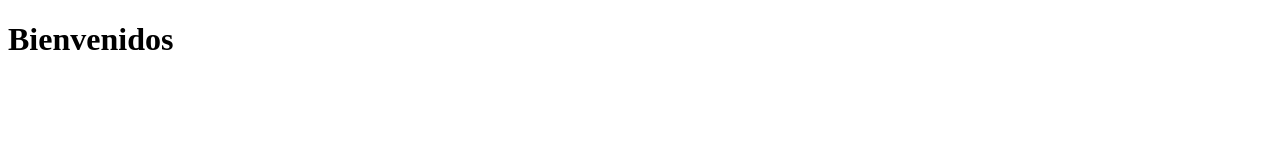
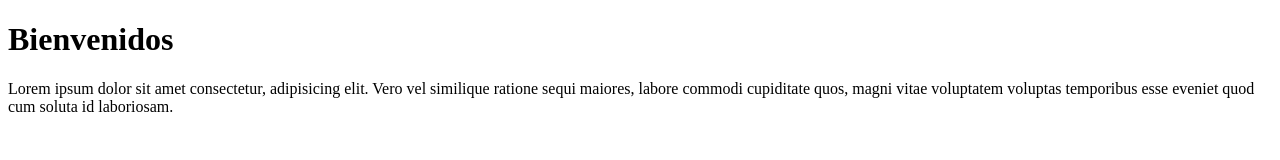
Before and after one commit to sabrinaValansi/proyectoNT2, a plain HTML site: page index.html in a window 1280 px wide. Drawn offline with Linux system fonts and the light colour scheme.

Commit message:
agrego un parrafo

```diff
--- a/index.html
+++ b/index.html
@@ -8,5 +8,6 @@
 </head>
 <body>
     <h1>Bienvenidos</h1>
+    <p>Lorem ipsum dolor sit amet consectetur, adipisicing elit. Vero vel similique ratione sequi maiores, labore commodi cupiditate quos, magni vitae voluptatem voluptas temporibus esse eveniet quod cum soluta id laboriosam.</p>
 </body>
 </html>
```
